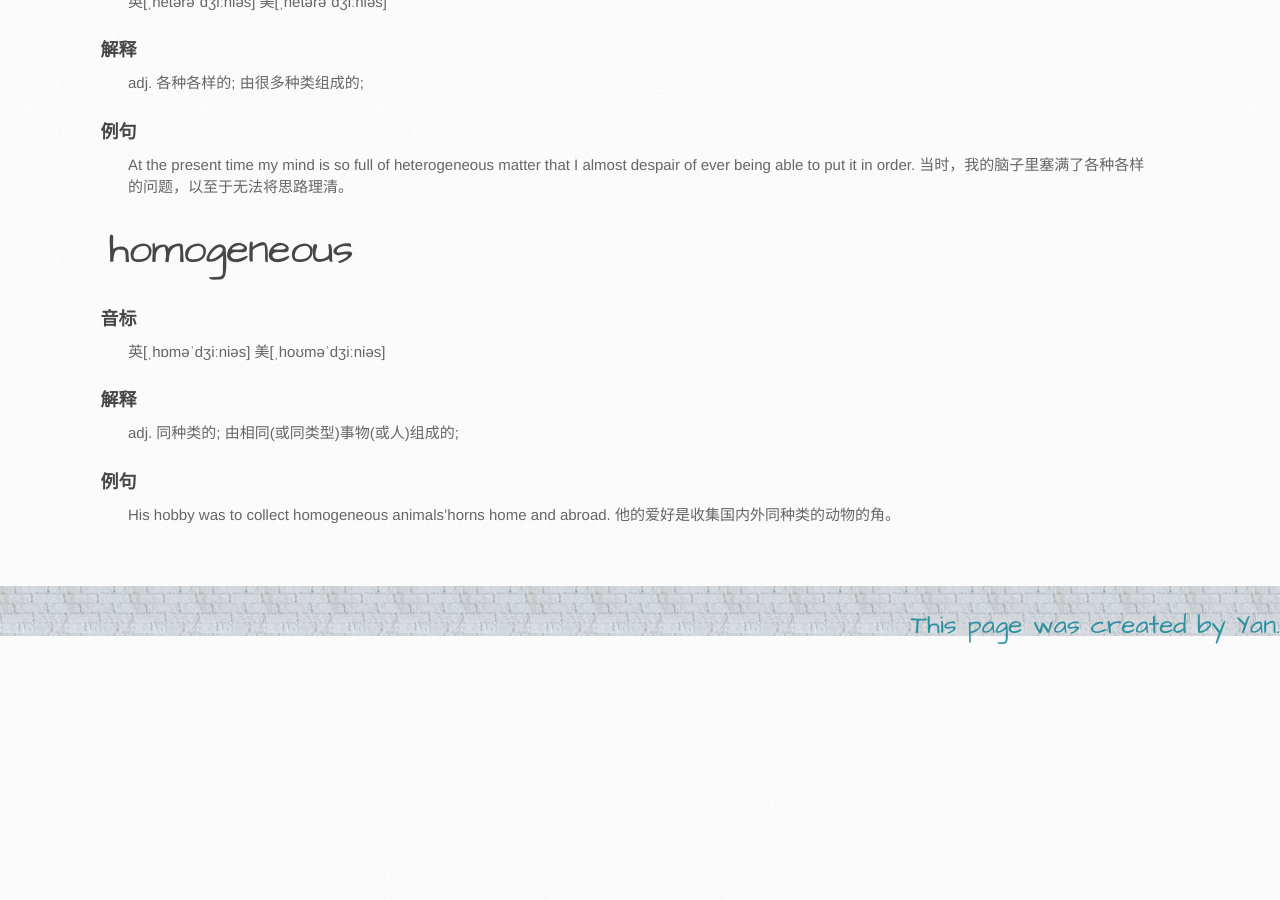
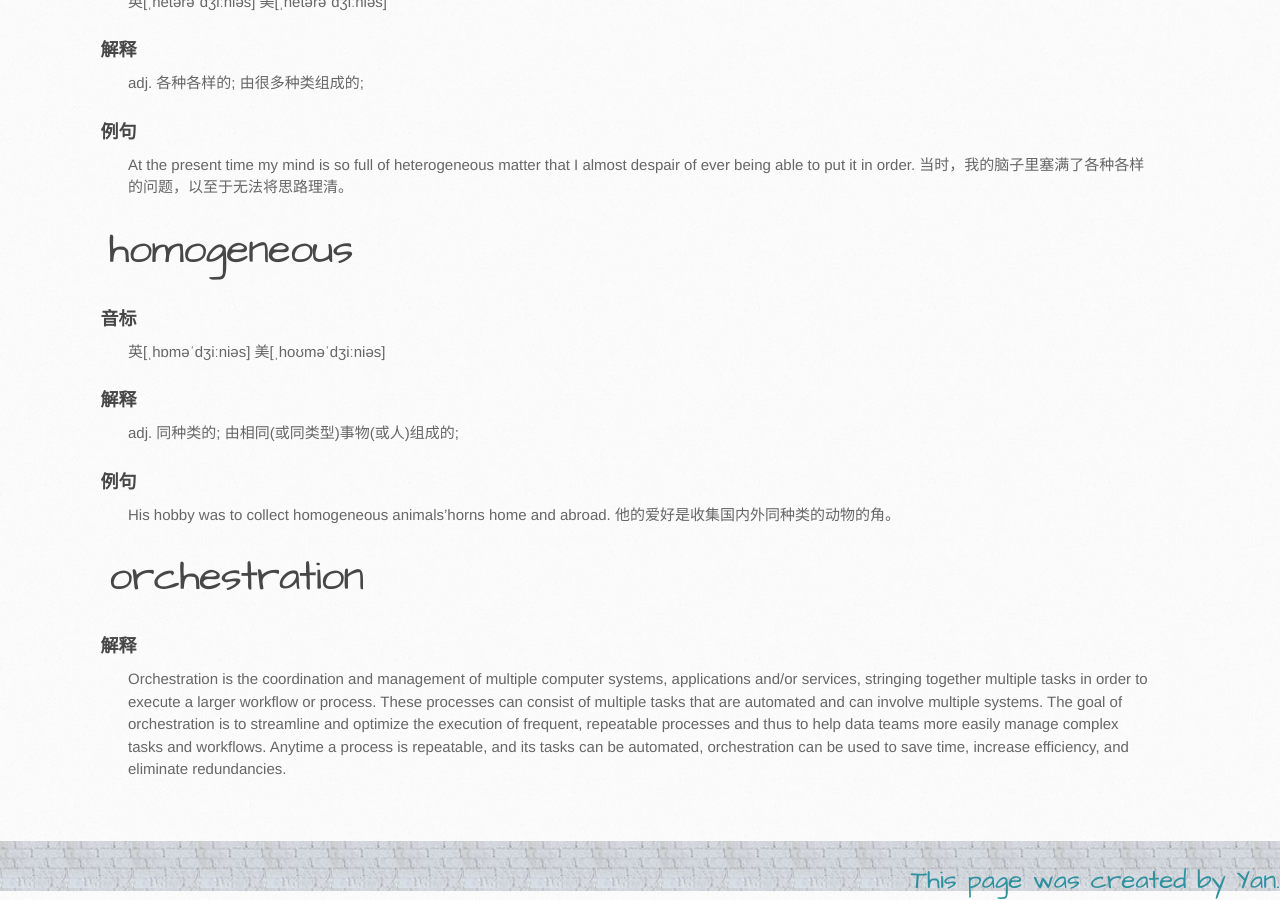
Before and after one commit to itcraftme/itcraftme, a Jekyll site: the page built from docs/me/vocabulary.md, in a window 1280 px wide and 900 px high, scrolled down 4569 px. Built offline with Jekyll 4.4.1, drawn with Linux system fonts in a browser that asks for light colours; our own code applies the rules of GitHub Pages for plain Markdown files; before the commit the page ends 5214 px from its top, so only the background shows below that.

Commit message:
Update vocabulary.md
add orchestration

```diff
--- a/docs/me/vocabulary.md
+++ b/docs/me/vocabulary.md
@@ -122,3 +122,7 @@ adj.	同种类的; 由相同(或同类型)事物(或人)组成的;
 ### 例句
 His hobby was to collect homogeneous animals'horns home and abroad.
 他的爱好是收集国内外同种类的动物的角。
+# orchestration
+### 解释
+Orchestration is the coordination and management of multiple computer systems, applications and/or services, stringing together multiple tasks in order to execute a larger workflow or process. These processes can consist of multiple tasks that are automated and can involve multiple systems.
+The goal of orchestration is to streamline and optimize the execution of frequent, repeatable processes and thus to help data teams more easily manage complex tasks and workflows. Anytime a process is repeatable, and its tasks can be automated, orchestration can be used to save time, increase efficiency, and eliminate redundancies.
```
